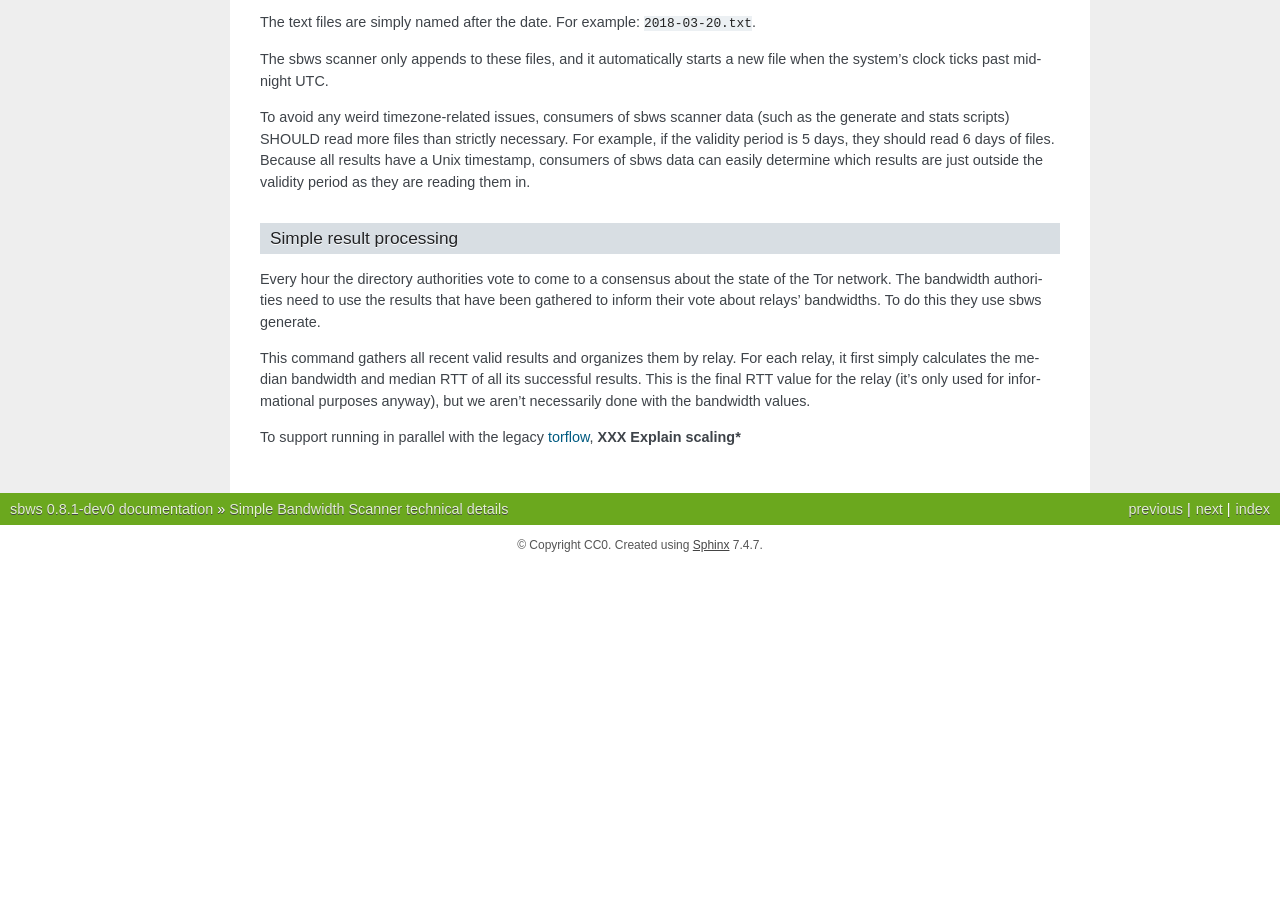
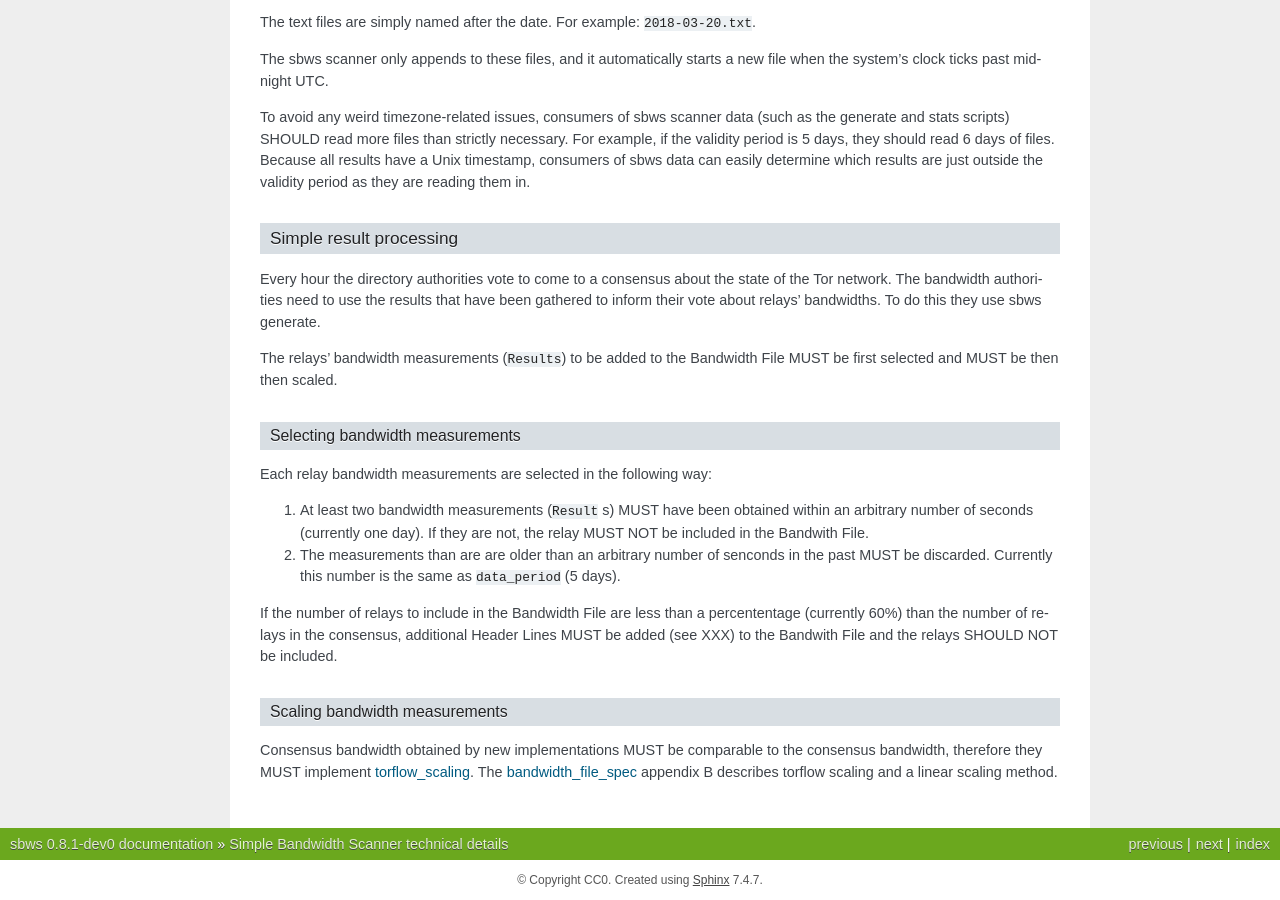
Before and after one commit to torproject/sbws, a Sphinx documentation site: the page built from docs/source/specification.rst, in a window 1280 px wide and 900 px high, scrolled down 2440 px. Built offline with Sphinx 7.4.7, drawn with Linux system fonts in a browser that asks for light colours; formulas are drawn with MathJax 3; pages that are not in the unit, such as notebooks, are missing from menus; before the commit the page ends 3005 px from its top, so only the background shows below that; some of the changed text lies outside the part shown.

Commit message:
Add documentation about scaling bandwidth
Add documentation about how the bandwidth measurements are
selected and scaled before writing them to the Bandwidth File

```diff
--- a/docs/source/specification.rst
+++ b/docs/source/specification.rst
@@ -171,15 +171,37 @@ state of the Tor network.  The bandwidth authorities need to use the results
 that have been gathered to inform their vote about relays' bandwidths. To do
 this they use sbws generate.
 
-This command gathers all recent valid results and organizes them by relay. For
-each relay, it first simply calculates the median bandwidth and median RTT of
-all its successful results. This is the final RTT value for the relay (it's
-only used for informational purposes anyway), but we aren't necessarily done
-with the bandwidth values.
+The relays' bandwidth measurements (``Results``) to be added to the Bandwidth
+File MUST be first selected and MUST be then then scaled.
 
-To support running in parallel with the legacy torflow_, **XXX Explain scaling***
+Selecting bandwidth measurements
+:::::::::::::::::::::::::::::::::::
+
+Each relay bandwidth measurements are selected in the following way:
+
+1. At least two bandwidth measurements (``Result`` s) MUST have been obtained
+   within an arbitrary number of seconds (currently one day).
+   If they are not, the relay MUST NOT be included in the Bandwith File.
+2. The measurements than are are older than an arbitrary number of senconds
+   in the past MUST be discarded.
+   Currently this number is the same as ``data_period`` (5 days).
+
+If the number of relays to include in the Bandwidth File are less than
+a percententage (currently 60%) than the number of relays in the consensus,
+additional Header Lines MUST be added (see XXX) to the Bandwith File and the
+relays SHOULD NOT be included.
+
+Scaling bandwidth measurements
+:::::::::::::::::::::::::::::::::
+
+Consensus bandwidth obtained by new implementations MUST be comparable to the
+consensus bandwidth, therefore they MUST implement torflow_scaling_.
+The bandwidth_file_spec_ appendix B describes torflow scaling and a linear
+scaling method.
 
 .. _torflow: https://gitweb.torproject.org/torflow.git
 .. _stem: https://stem.torproject.org
 .. _requests: https://docs.python-requests.org/
 .. _peerflow: https://www.nrl.navy.mil/itd/chacs/sites/www.nrl.navy.mil.itd.chacs/files/pdfs/16-1231-4353.pdf
+.. _torflow_scaling: https://gitweb.torproject.org/torflow.git/tree/NetworkScanners/BwAuthority/README.spec.txt#n298
+.. _bandwidth_file_spec: https://gitweb.torproject.org/torspec.git/tree/bandwidth-file-spec.txt
```
Also changed, not shown: CHANGELOG.md (+2 -0 lines).
